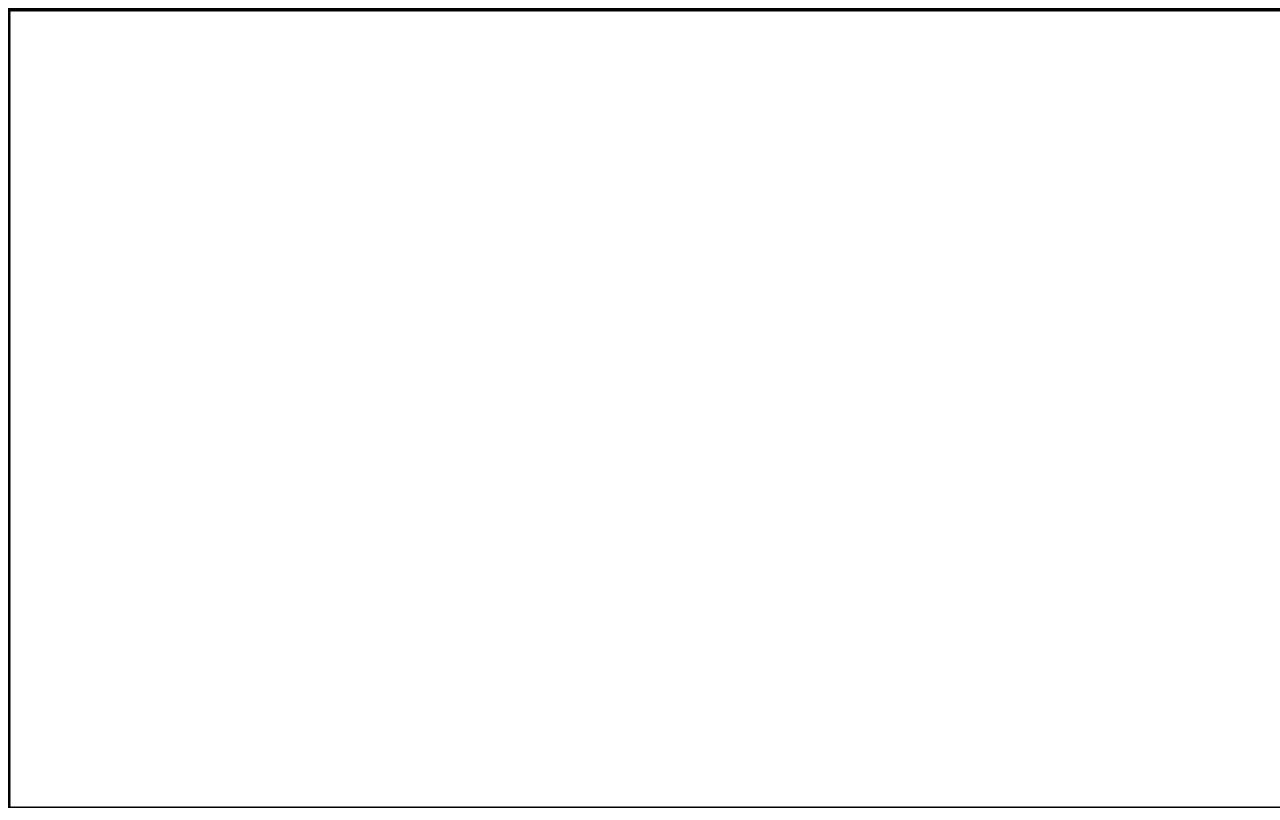
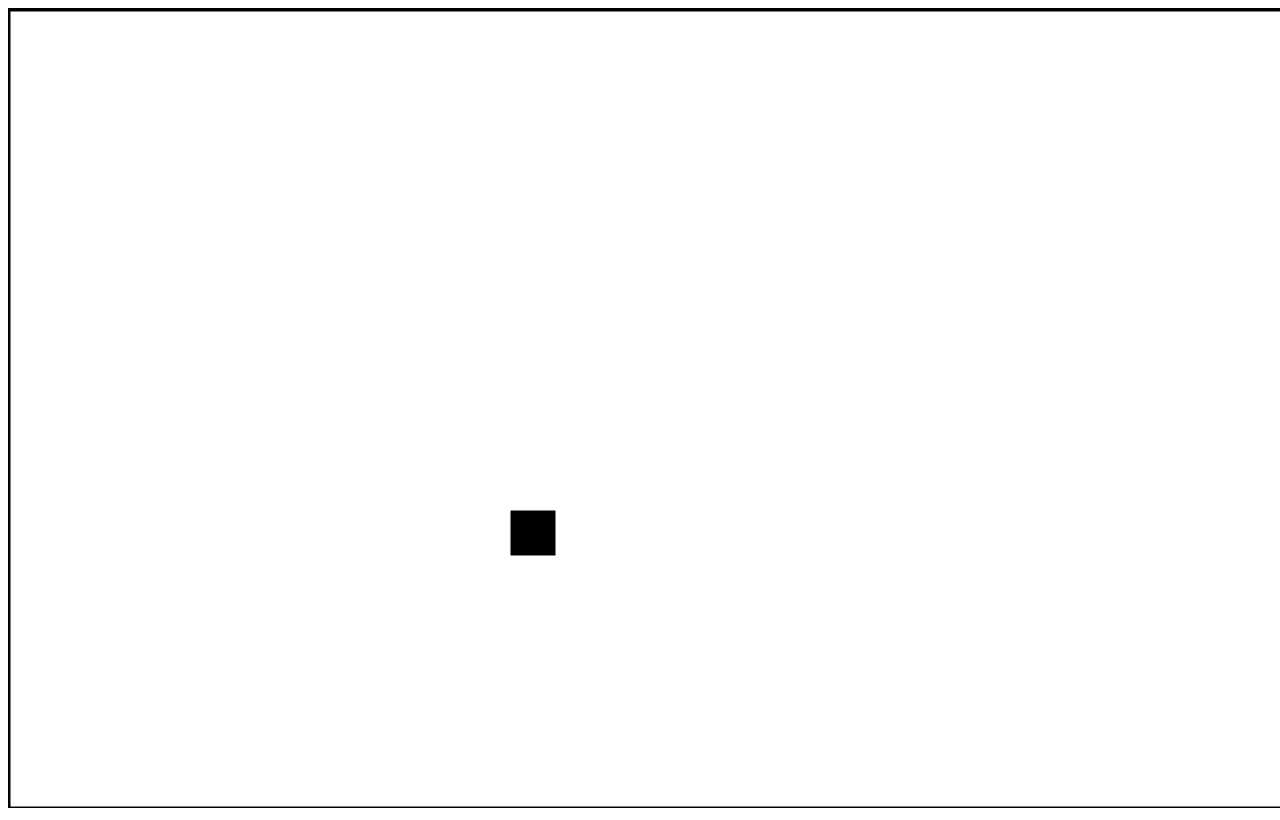
Before and after one commit to cbrammeier7538/Computer-Graphics-Game-Programming, a plain HTML site: page InputTest/InputTest.html in a window 1280 px wide. Drawn offline with Linux system fonts and the light colour scheme.

Commit message:
Fixed all the bugs.

```diff
--- a/InputTest/InputTest.html
+++ b/InputTest/InputTest.html
@@ -5,14 +5,13 @@
     <link href = "./style.css" rel"stylesheet">
 </head>
 <body>
-    <canvas id = "canv">
+    <canvas id = "canv"></canvas>
     <script src = "Time.js"></script>
+    <script src = "Component.js"></script>
     <script src = "GameObject.js"></script>
-    <script src = "Component.js"></script>
     <script src = "RectangleDrawComponent.js"></script>
     <script src = "RectangleUpdateComponent.js"></script>
     <script src = "RectangleGameObject.js"></script>
-    </canvas>
 <script>
     "use strict"
 
@@ -64,7 +63,7 @@
     canvas.width = window.innerWidth;
     canvas.height = window.innerHeight;
 
-    let rectangles = []
+    let gameObjects = []
     for(let i = 0; i < max; i++){
         let toAdd = {};
         toAdd.x = x;
@@ -72,7 +71,7 @@
         toAdd.width = width;
         toAdd.height = height;
         toAdd.color = color;
-        rectangles.push(new RectangleGameObject(toAdd));
+        gameObjects.push(new RectangleGameObject(toAdd.x,toAdd.y,toAdd.width,toAdd.height,toAdd.color));
     }
     function tick(){
         update()
@@ -80,8 +79,7 @@
         Time.timePassed += Time.secondsBetweenFrame;
     }
     function update(){
-        let i = 0
-        for(let rectangle of rectangles){
+        for(let rectangle of gameObjects){
             rectangle.update();
         }
     }
@@ -92,11 +90,9 @@
 
         ctx.fillRect(0, 0, ctx.canvas.width, ctx.canvas.height);
         ctx.strokeRect(0, 1, ctx.canvas.width, ctx.canvas.height);
-        let i = 0;
-        for(let rectangle of rectangles){
+        for(let rectangle of gameObjects){
             rectangle.draw(ctx);
         }
-        Time.timePassed += Time.secondsBetweenFrame;
     }
     setInterval(tick, Time.millisecondsBetweenFrames)
 
--- a/InputTest/RectangleUpdateComponent.js
+++ b/InputTest/RectangleUpdateComponent.js
@@ -4,7 +4,7 @@ let offsetx = 50;
 let width = 50;
 let height = 50;
 let color = "black";
-let max = 1;
+let max = 2;
 class RectangleUpdateComponent extends Component{
     constructor(parent, x, y, width, height, color){
         super(parent);
@@ -14,7 +14,7 @@ class RectangleUpdateComponent extends Component{
         this.height = height;
         this.color = color;
     }
-    update(){
+    update() {
         this.color = "black"
         if(wisPressed){
             this.y -= 5;
```
Also changed, not shown: Circle Jump/index.html (+3 -4 lines).
